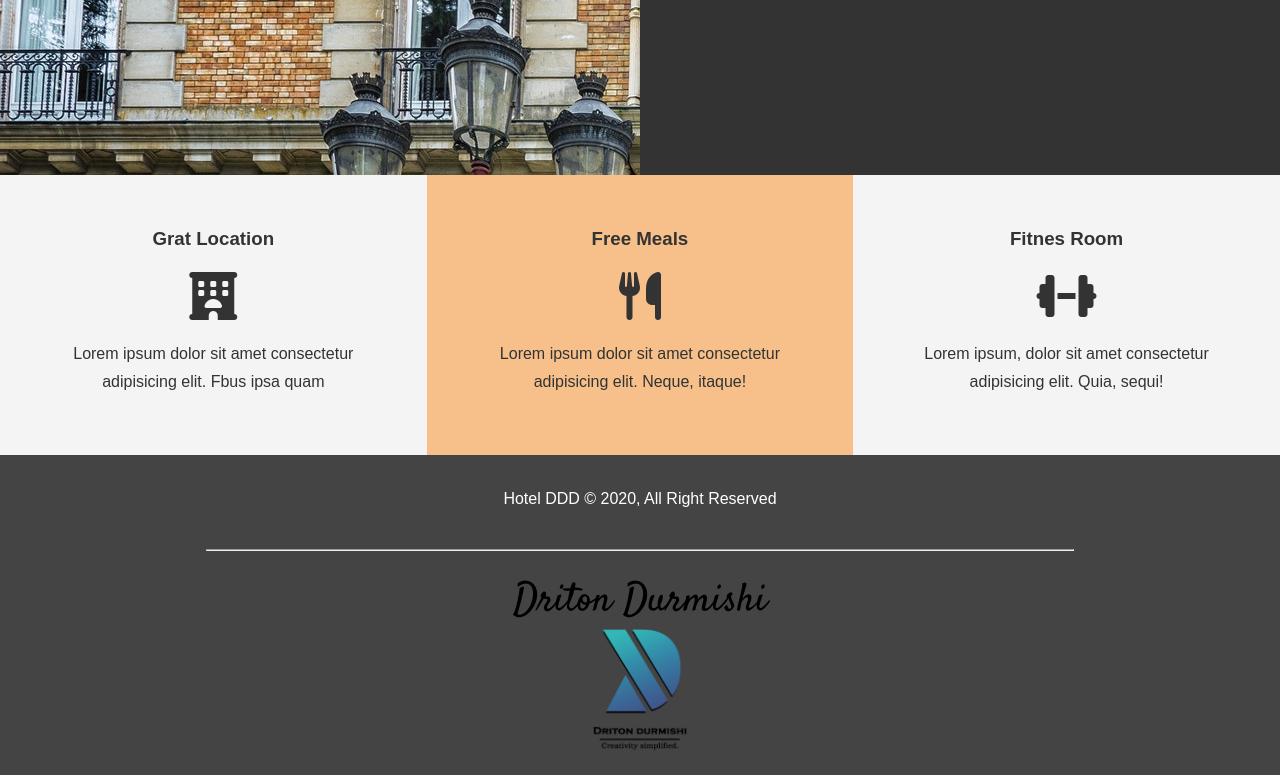
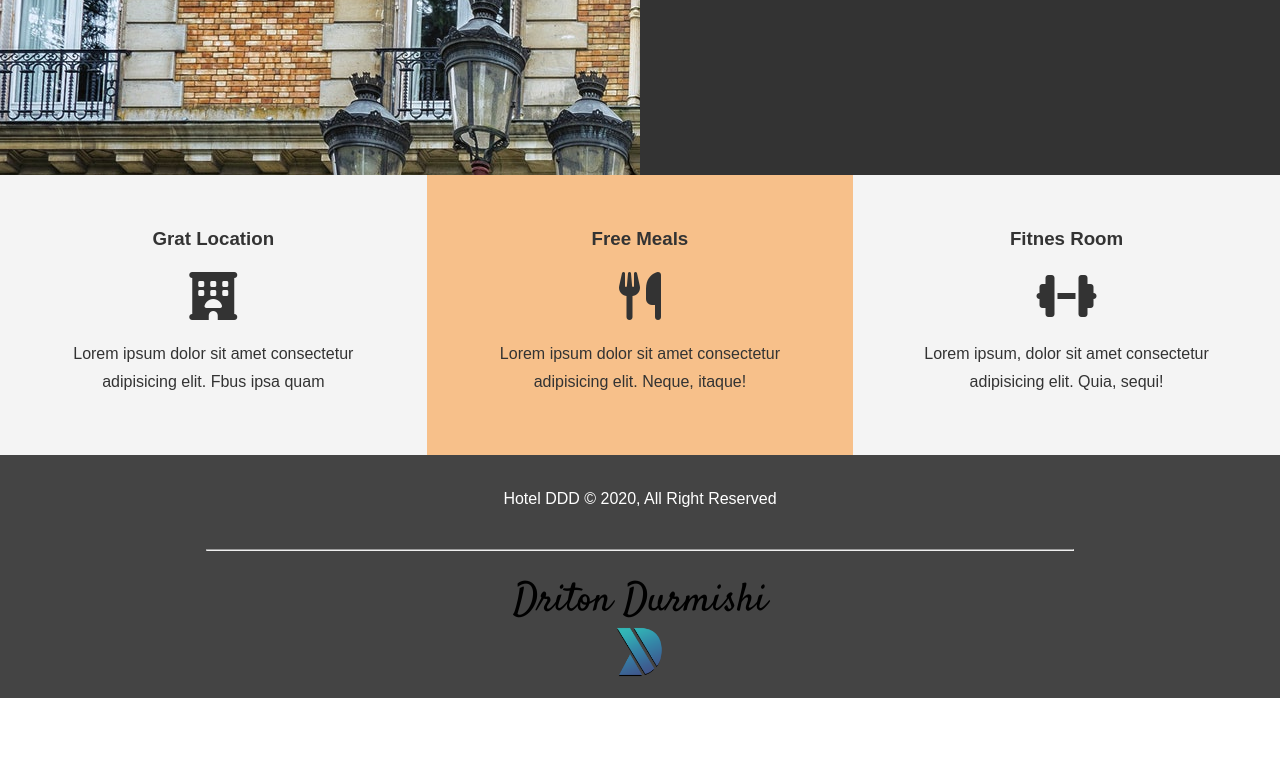
Before and after one commit to Driton007/DDD-hotel, a plain HTML site: page index.html in a window 1280 px wide. Shown: the part 946-1721 px from the top of the page. After the commit the page ends 1644 px from the top, so only its background shows below. Drawn offline with Linux system fonts and the light colour scheme.

Commit message:
chanhges

```diff
--- a/index.html
+++ b/index.html
@@ -74,7 +74,7 @@
         <p>Driton Durmishi</p>
     </div>
     <div class="footer-img">
-        <img src="./images/logo with slogan.png" width="100px">
+        <img src="./images/triangele logo.png" width="50px">
 
     </div>
 
```
